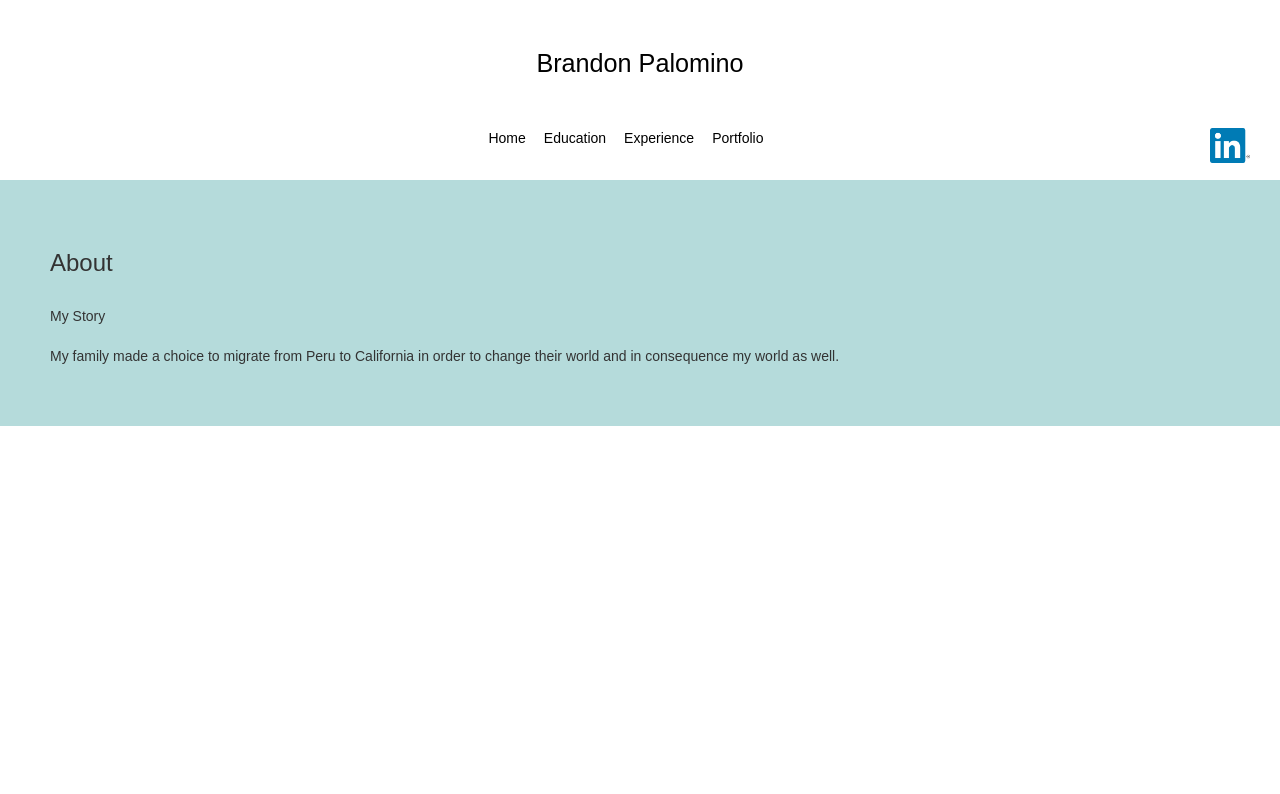
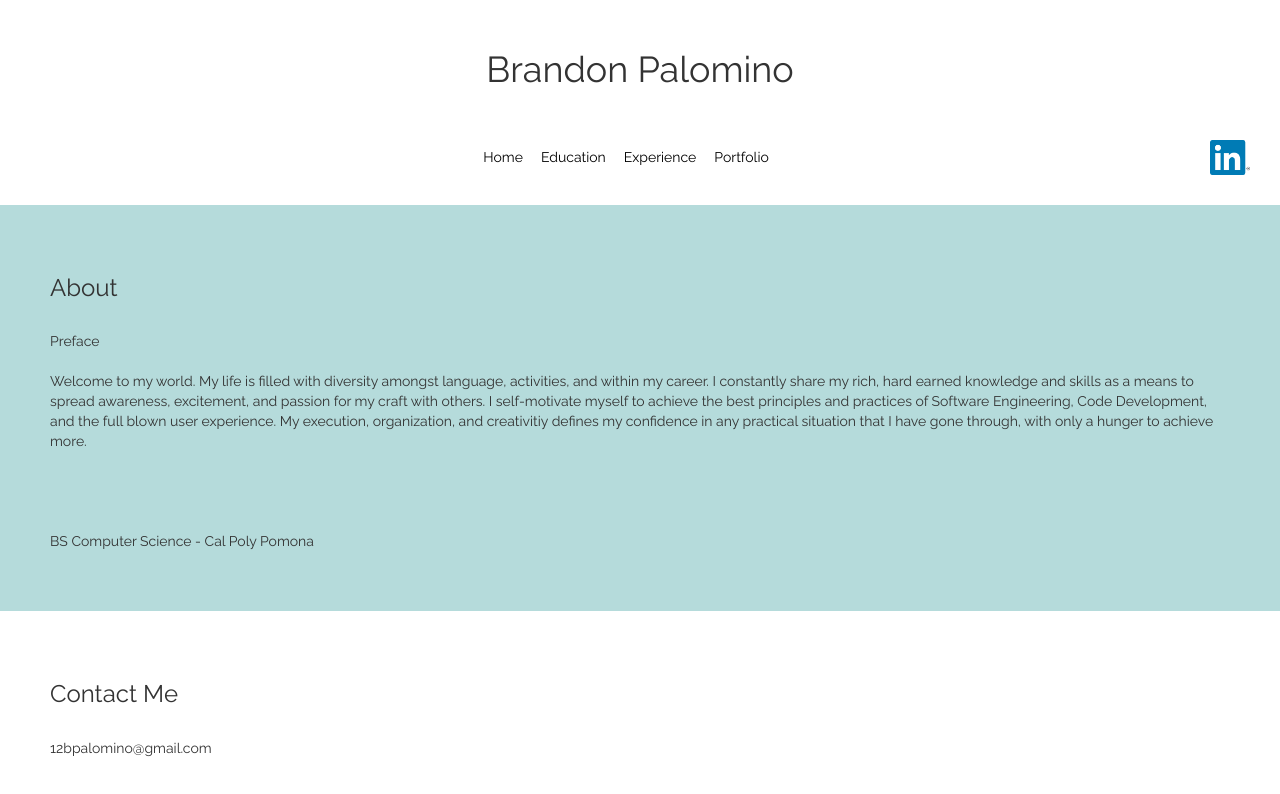
Before and after one commit to bpalomino5/bpalomino5.github.io, a React (Create React App) app: page / in a window 1280 px wide. Shown: the top 794 px of the page. Built offline with nearby package versions, Linux system fonts and the light colour scheme.

Commit message:
plenty of progress init
organized dirs
about section and contact sections made
alignment better
font is cleaner

```diff
--- a/public/index.html
+++ b/public/index.html
@@ -11,6 +11,7 @@
     -->
   <link rel="manifest" href="%PUBLIC_URL%/manifest.json">
   <link rel="shortcut icon" href="%PUBLIC_URL%/favicon.ico">
+  <link href="https://fonts.googleapis.com/css?family=Raleway" rel="stylesheet">
   <link rel="stylesheet" href="https://maxcdn.bootstrapcdn.com/bootstrap/3.3.7/css/bootstrap.min.css" integrity="sha384-BVYiiSIFeK1dGmJRAkycuHAHRg32OmUcww7on3RYdg4Va+PmSTsz/K68vbdEjh4u"
     crossorigin="anonymous">
   <!--
--- a/src/App.js
+++ b/src/App.js
@@ -1,46 +1,10 @@
 import React, { Component } from "react";
-import "./App.css";
-import linkedlogo from "./linkedin.png";
-import { Image } from "react-bootstrap";
-
-const NavMenu = () => {
-  return (
-    <div className="navMenu">
-      <div className="menuitemBox">
-        <a className="menuItem">Home</a>
-        <a className="menuItem">Education</a>
-        <a className="menuItem">Experience</a>
-        <a className="menuItem">Portfolio</a>
-      </div>
-      <a href="https://www.linkedin.com/in/brandon-palomino/">
-        <Image src={linkedlogo} width="40px" />
-      </a>
-    </div>
-  );
-};
+import Home from "./pages/Home";
+import "./styles/App.css";
 
 class App extends Component {
   render() {
-    return (
-      <div className="App">
-        <header className="App-header">
-          <h1 className="App-title">Brandon Palomino</h1>
-          <NavMenu />
-        </header>
-        <div className="homeStyle">
-          <div className="aboutSection">
-            <h3 align="left">About</h3>
-            <p align="left">
-              <br />My Story
-              <br />
-              <br />
-              My family made a choice to migrate from Peru to California in
-              order to change their world and in consequence my world as well.
-            </p>
-          </div>
-        </div>
-      </div>
-    );
+    return <Home />;
   }
 }
 
--- a/src/index.css
+++ /dev/null
@@ -1,5 +0,0 @@
-body {
-  margin: 0;
-  padding: 0;
-  font-family: sans-serif;
-}
--- /dev/null
+++ b/src/pages/Home.js
@@ -0,0 +1,65 @@
+import React, { Component } from "react";
+import "../styles/Home.css";
+import linkedlogo from "../res/linkedin.png";
+import { Image, Label } from "react-bootstrap";
+
+const NavMenu = () => {
+  return (
+    <div className="navMenu">
+      <div className="header">
+        <h1 className="title">Brandon Palomino</h1>
+      </div>
+      <div className="fullBar">
+        <div className="row1">
+          <a className="menuItem">Home</a>
+          <a className="menuItem">Education</a>
+          <a className="menuItem">Experience</a>
+          <a className="menuItem">Portfolio</a>
+        </div>
+        <a href="https://www.linkedin.com/in/brandon-palomino/">
+          <img src={linkedlogo} alt="logo" width="40px" />
+        </a>
+      </div>
+    </div>
+  );
+};
+
+export default class Home extends Component {
+  render() {
+    return (
+      <div className="container">
+        <NavMenu />
+        <div className="homeStyle">
+          <div className="aboutSection">
+            <h3 align="left">About</h3>
+            <p align="left">
+              <br />Preface
+              <br />
+              <br />
+              Welcome to my world. My life is filled with diversity amongst
+              language, activities, and within my career. I constantly share my
+              rich, hard earned knowledge and skills as a means to spread
+              awareness, excitement, and passion for my craft with others. I
+              self-motivate myself to achieve the best principles and practices
+              of Software Engineering, Code Development, and the full blown user
+              experience. My execution, organization, and creativitiy defines my
+              confidence in any practical situation that I have gone through,
+              with only a hunger to achieve more.
+              <br />
+              <br />
+              <br />
+              <br />
+              <br />
+              BS Computer Science - Cal Poly Pomona
+            </p>
+          </div>
+          <div className="contactSection">
+            <h3 align="left">Contact Me</h3>
+            <br />
+            12bpalomino@gmail.com<br />
+          </div>
+        </div>
+      </div>
+    );
+  }
+}
--- /dev/null
+++ b/src/styles/App.css
@@ -0,0 +1,2 @@
+.App {
+}
--- a/src/App.css
+++ b/src/styles/Home.css
@@ -1,34 +1,34 @@
-.App {
+.container {
+  width: 100%;
+  display: flex;
+  flex-direction: column;
+  padding: 0px;
+}
+
+.header {
   text-align: center;
 }
 
-.App-logo {
-  animation: App-logo-spin infinite 20s linear;
-  height: 80px;
-}
-
-.App-header {
-  background-color: white;
-  height: 180px;
-  padding: 30px;
-  color: black;
-}
-
-.App-title {
-  font-size: 1.8em;
+.title {
+  /* font-size: 1.8em; */
   margin-bottom: 50px;
-}
-
-.App-intro {
-  font-size: large;
 }
 
 .navMenu {
   display: flex;
-  flex: none;
+  flex-direction: column;
+  background-color: white;
+  padding: 30px;
+}
+
+.fullBar {
+  display: flex;
   flex-direction: row;
+  justify-content: center;
+  align-items: center;
 }
-.menuitemBox {
+
+.row1 {
   display: flex;
   flex: auto;
   flex-direction: row;
@@ -49,7 +49,6 @@
 
 .homeStyle {
   display: flex;
-  flex: auto;
   flex-direction: column;
 }
 
@@ -57,3 +56,7 @@
   padding: 50px;
   background-color: rgb(181, 219, 219);
 }
+
+.contactSection {
+  padding: 50px;
+}
--- /dev/null
+++ b/src/styles/index.css
@@ -0,0 +1,8 @@
+body {
+  font-family: "Raleway", sans-serif;
+  margin: 0;
+  padding: 0;
+  /* background: turquoise; */
+  /* display: flex; */
+  /* flex-direction: column; */
+}
```
Also changed, not shown: src/index.js (+6 -6 lines), src/res/linkedin.png (renamed from src/linkedin.png).
